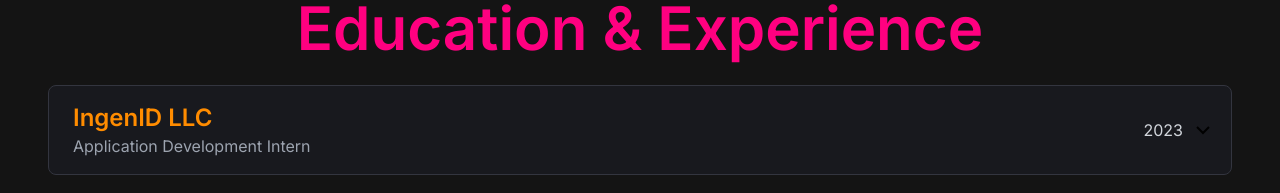
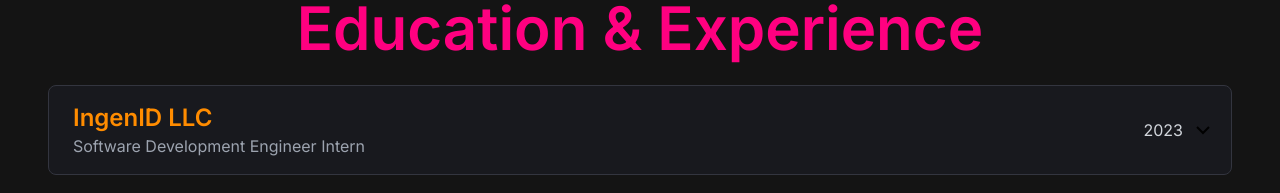
Before and after one commit to AbhijayNair/abhijaynair.github.io, a Next.js app: page / in a window 1280 px wide. Shown: the part 1160-1353 px from the top of the page. Built offline with nearby package versions, Linux system fonts and the light colour scheme.

Commit message:
Update ingenid.tsx

```diff
--- a/app/components/experience_bullets/ingenid.tsx
+++ b/app/components/experience_bullets/ingenid.tsx
@@ -16,7 +16,7 @@
             IngenID LLC
           </h4>
           <h6 className="col-span-4 px-2 text-gray-400">
-            Application Development Intern
+            Software Development Engineer Intern
           </h6>
           {ingenIdVisible && (
             <div className="flex flex-col px-2 py-1">
```
